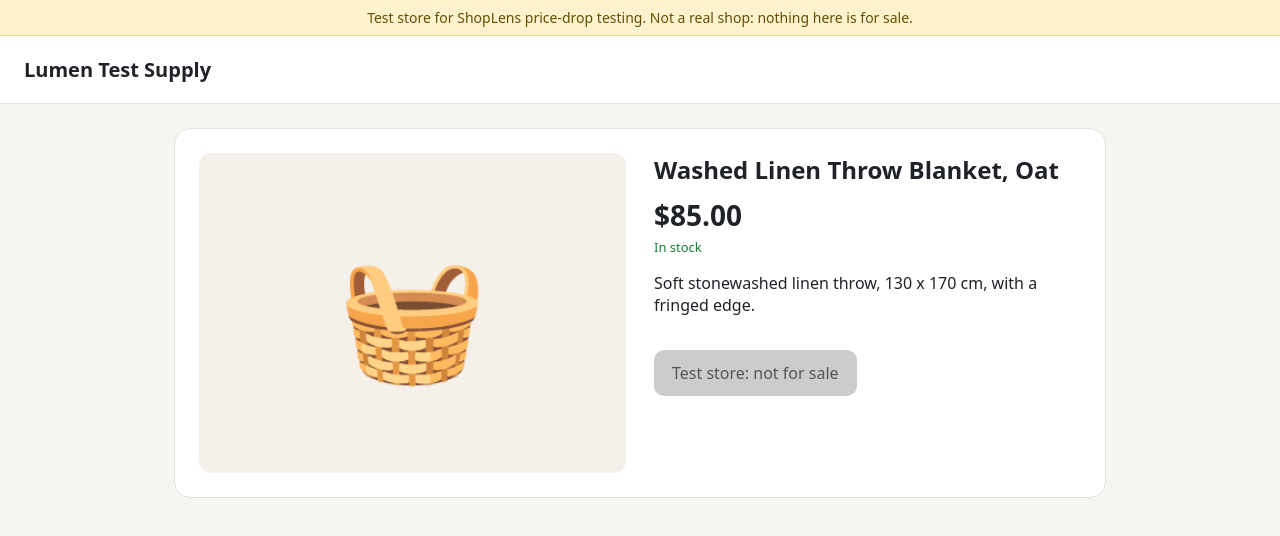
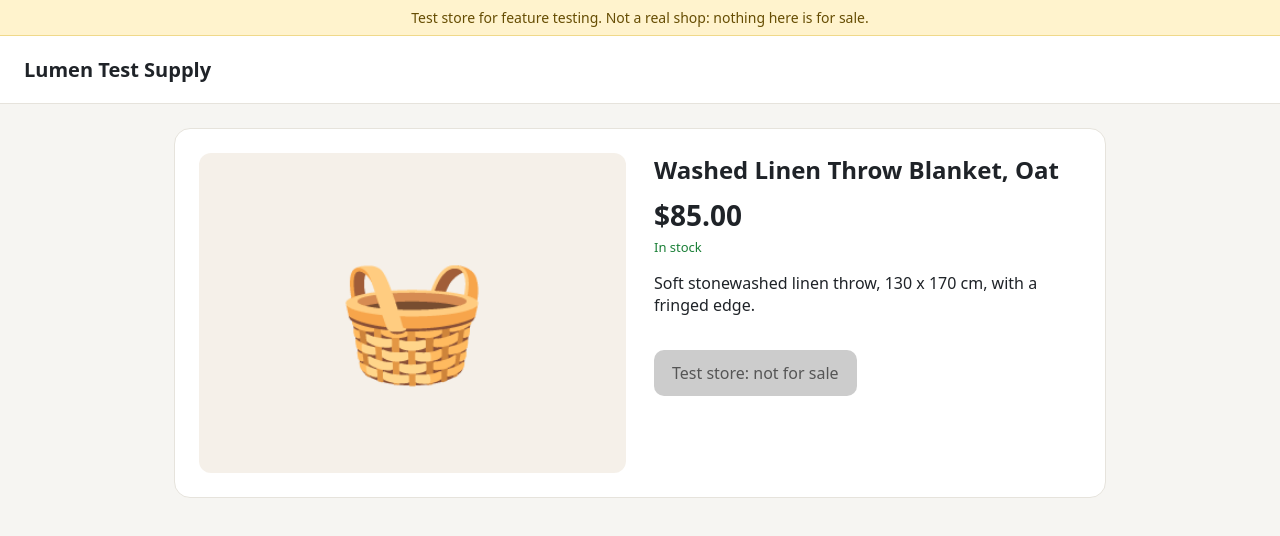
Before and after one commit to bijalm/lumen-test-store, a plain HTML site: page products/throw.html in a window 1280 px wide. Drawn offline with Linux system fonts and the light colour scheme.

Commit message:
Update throw.html

```diff
--- a/products/throw.html
+++ b/products/throw.html
@@ -23,4 +23,4 @@
 }
 </script>
 <link rel="stylesheet" href="../style.css"></head>
-<body><div class="banner">Test store for ShopLens price-drop testing. Not a real shop: nothing here is for sale.</div><header><a href="../">Lumen Test Supply</a></header><main><div class="detail"><div class="img" style="background:#B58B5A22">🧺</div><div><h1>Washed Linen Throw Blanket, Oat</h1><div class="price">$85.00</div><div class="stock">In stock</div><p>Soft stonewashed linen throw, 130 x 170 cm, with a fringed edge.</p><span class="btn">Test store: not for sale</span></div></div></main></body></html>
+<body><div class="banner">Test store for feature testing. Not a real shop: nothing here is for sale.</div><header><a href="../">Lumen Test Supply</a></header><main><div class="detail"><div class="img" style="background:#B58B5A22">🧺</div><div><h1>Washed Linen Throw Blanket, Oat</h1><div class="price">$85.00</div><div class="stock">In stock</div><p>Soft stonewashed linen throw, 130 x 170 cm, with a fringed edge.</p><span class="btn">Test store: not for sale</span></div></div></main></body></html>
```
